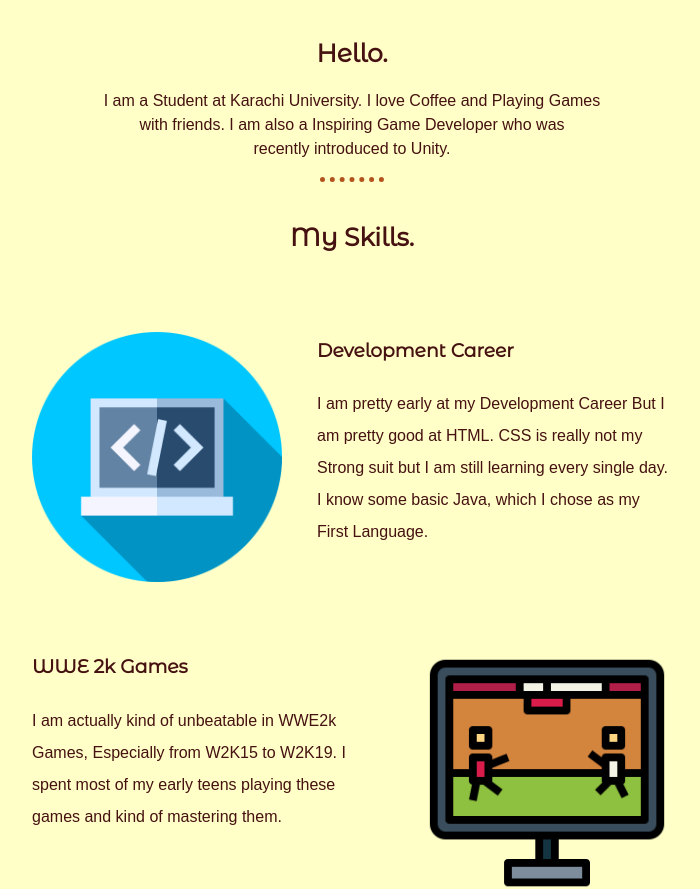
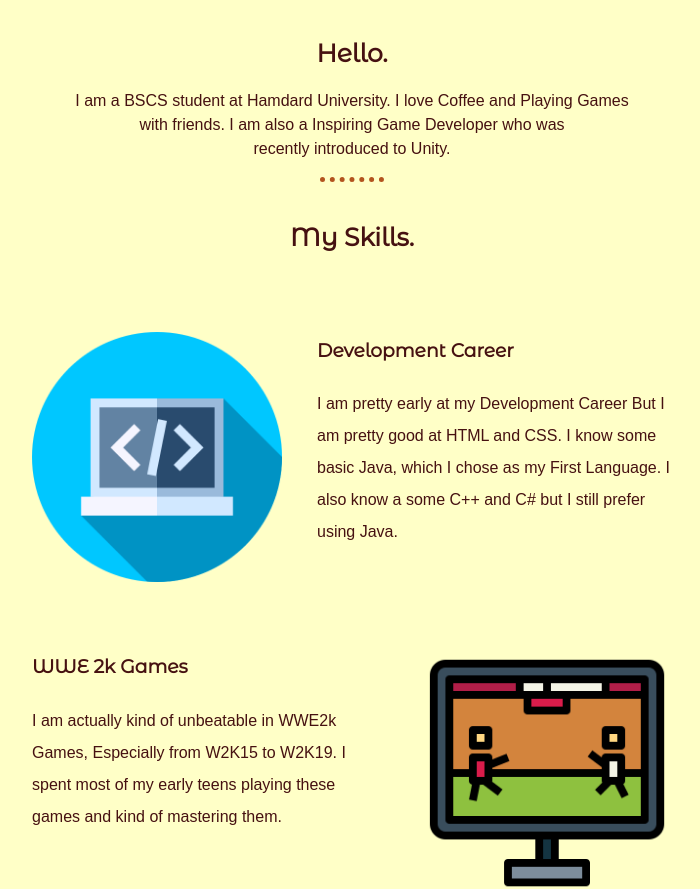
Before and after one commit to ayanahmed138/CVV, a plain HTML site: page index.html in a window 1280 px wide. Shown: the part 964-1853 px from the top of the page, without its empty margins (288-988 px from the left). Drawn offline with Linux system fonts and the light colour scheme; a web font is replaced by a local one.

Commit message:
Update index.html
updated bio

```diff
--- a/index.html
+++ b/index.html
@@ -25,7 +25,7 @@
       <div class="profile">
         <img class="Ayan-blue" src="images/Ayan-blue.png" width="150px" height="150px" alt="Ayan-blue-photo">
         <h2>Hello.</h2>
-        <p class="intro">I am a Student at Karachi University. I love Coffee and Playing Games <br> with friends. I am also a Inspiring Game Developer who was <br> recently introduced to Unity.</p>
+        <p class="intro">I am a BSCS student at Hamdard University. I love Coffee and Playing Games <br> with friends. I am also a Inspiring Game Developer who was <br> recently introduced to Unity.</p>
       </div>
       <hr>
       <div class="skills">
@@ -33,7 +33,7 @@
         <div class="skill-row">
           <img class="prog-img" src="images/programming.png" width="250px" height="250px" alt="programming-img">
           <h3>Development Career</h3>
-          <p>I am pretty early at my Development Career But I am pretty good at HTML. CSS is really not my Strong suit but I am still learning every single day. I know some basic Java, which I chose as my First Language.</p>
+          <p>I am pretty early at my Development Career But I am pretty good at HTML and CSS. I know some basic Java, which I chose as my First Language. I also know a some C++ and C# but I still prefer using Java. </p>
         </div>
         <div class="skill-row">
           <img class="w2k-img" src="images/fighting-game.png" width="250px" height="250px" alt="Fighting-game-img">
```
